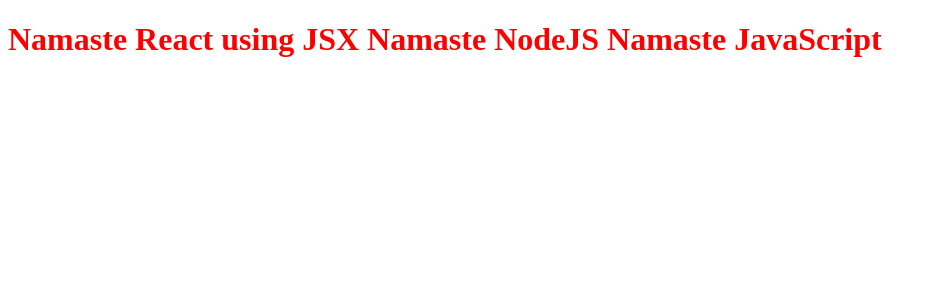
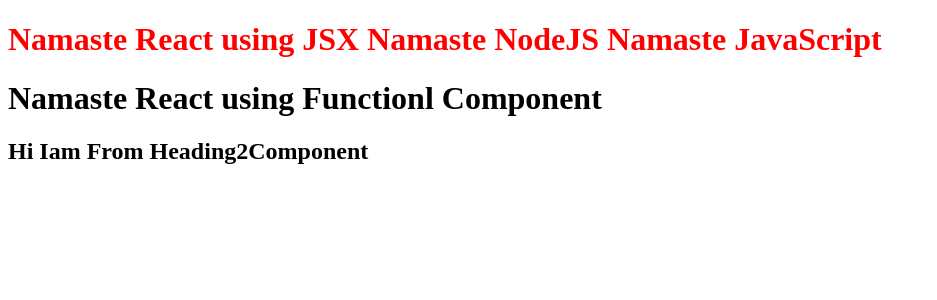
Before and after one commit to bhanu577/ReactJs, a React (Vite) app: page / in a window 1280 px wide. Shown: the top 300 px of the page, without its empty margins (0-937 px from the left). Built offline with nearby package versions, Linux system fonts and the light colour scheme.

Commit message:
Add functional component

```diff
--- a/App.js
+++ b/App.js
@@ -1,8 +1,26 @@
 import React from "react";
 import ReactDOM from "react-dom/client";
 
-const jsxheading = (<h1 id="heading">Namaste React using JSX
-    Namaste NodeJS
-    Namaste JavaScript</h1>);
+const HeadingComponent = () => {
+  return (
+    <div id="container">
+      <h1 className="heading">Namaste React using Functionl Component</h1>
+    </div>
+  );
+};
+const Heading2Component = () => (
+    <div>
+    <h2>Hi Iam From Heading2Component</h2>
+    </div>
+);
+const JsxHeading = () => (
+  <div>
+    <h1 id="heading">
+      Namaste React using JSX Namaste NodeJS Namaste JavaScript
+    </h1>
+    <HeadingComponent />
+    <Heading2Component />
+  </div>
+);
 const root = ReactDOM.createRoot(document.getElementById("root"));
-root.render(jsxheading);
+root.render(<JsxHeading />);
```
